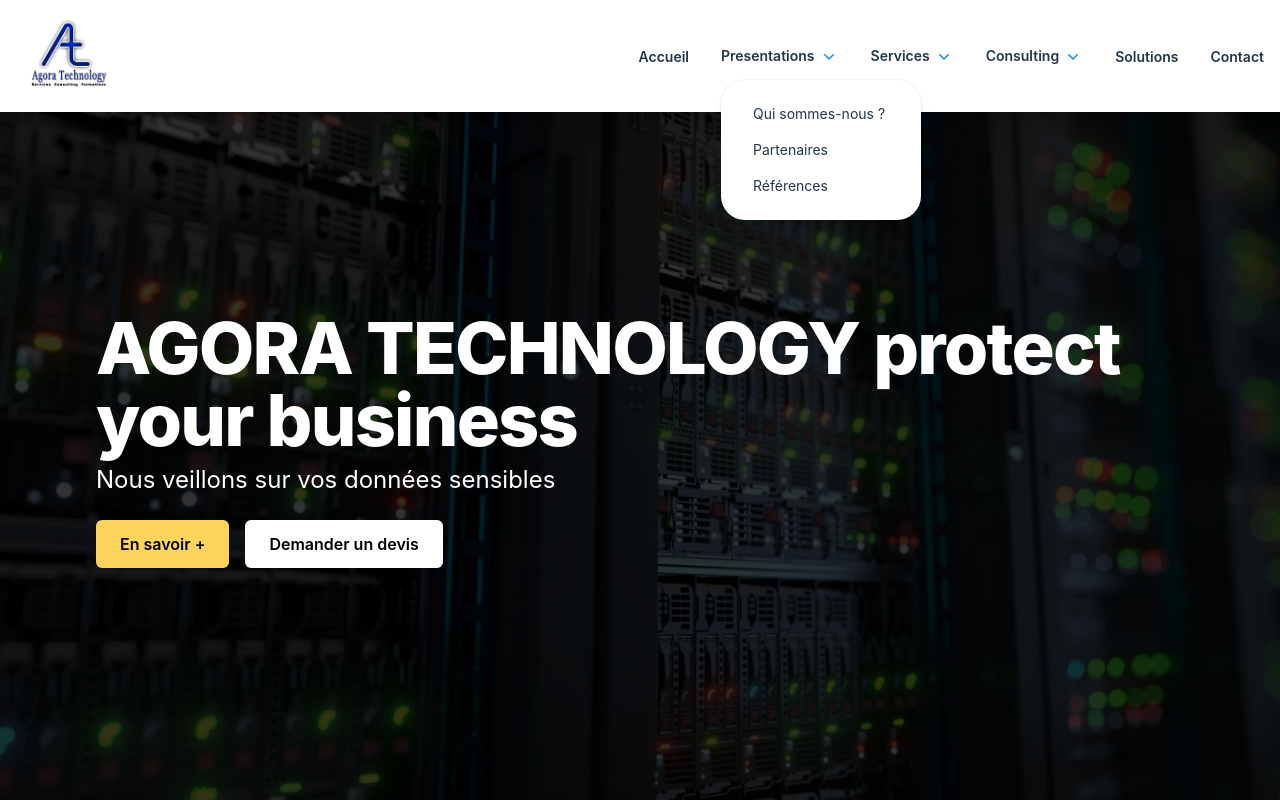
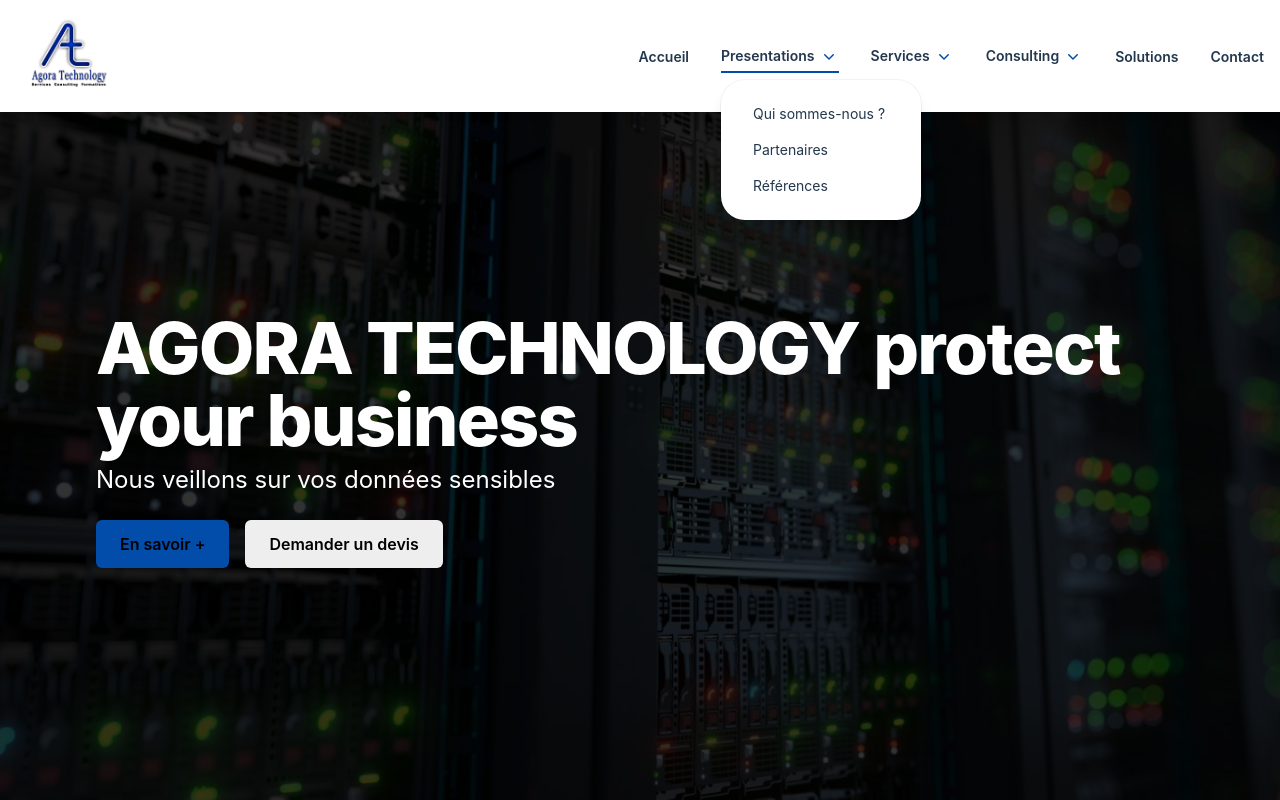
Before and after one commit to akkanour/wp-agora, a React (Vite) app: page / in a window 1280 px wide. Both pictures are taken after a click on the button "Presentations". Shown: the top 800 px of the page. Built offline with nearby package versions, Linux system fonts and the light colour scheme.

Commit message:
update header & acceuil page

```diff
--- a/src/components/common/Header.tsx
+++ b/src/components/common/Header.tsx
@@ -49,12 +49,19 @@
 export default function Header() {
   const [mobileMenuOpen, setMobileMenuOpen] = useState(false);
   const [openSubMenu, setOpenSubMenu] = useState<string | null>(null);
+  const [selectedMenu, setSelectedMenu] = useState<string | null>(null);
   const location = useLocation();
 
+  // Fonction pour gérer le clic sur le menu principal
+  const handleMenuClick = (menuName: string | null) => {
+    setOpenSubMenu(openSubMenu === menuName ? null : menuName); // Toggle du sous-menu
+  };
+
   // Ferme le menu mobile et les sous-menus après une navigation
-  const handleLinkClick = () => {
+  const handleLinkClick = (menuName: string | null) => {
     setMobileMenuOpen(false);
     setOpenSubMenu(null);
+    setSelectedMenu(menuName); // met à jour le menu sélectionné pour garder la ligne soulignée
   };
 
   return (
@@ -62,7 +69,7 @@
       <header className="fixed top-0 w-full bg-white text-[#23374D] shadow-md z-[1040]">
         <nav aria-label="Global" className="mx-auto flex max-w-7xl items-center justify-between p-4">
           <div className="flex lg:flex-1">
-            <Link to="/" className="" onClick={handleLinkClick}>
+            <Link to="/" className="" onClick={() => handleLinkClick(null)}>
               <span className="sr-only">Your Company</span>
               <img alt="Logo" src="/logo.png" className="h-16 lg:h-20 w-auto" />
             </Link>
@@ -83,12 +90,20 @@
                 {item.subMenu ? (
                   <>
                     <button
-                      onClick={() => setOpenSubMenu(openSubMenu === item.name ? null : item.name)}
-                      className="flex items-center gap-x-1 text-sm font-semibold leading-6 text-[#23374D]"
+                      onClick={() => handleMenuClick(item.name)}
+                      className={`flex items-center gap-x-1 text-sm font-semibold leading-6 ${
+                        selectedMenu === item.name ? 'text-[#024CAA]' : 'text-[#23374D]'
+                      }`}
                     >
                       {item.name}
-                      <ChevronDownIcon aria-hidden="true" className="h-5 w-5 flex-none text-[#1089FF]" />
-                      <span className="absolute bottom-[-4px] left-0 h-[2px] w-0 bg-[#1089FF] group-hover:w-full transition-all duration-500"></span>
+                      <ChevronDownIcon aria-hidden="true" className="h-5 w-5 flex-none text-[#024CAA]" />
+                      <span
+                        className={`absolute bottom-[-4px] left-0 h-[2px] transition-all duration-500 ${
+                          selectedMenu === item.name || openSubMenu === item.name
+                            ? 'w-full bg-[#024CAA]'
+                            : 'w-0 group-hover:w-full bg-[#024CAA]'
+                        }`}
+                      ></span>
                     </button>
                     {openSubMenu === item.name && (
                       <div className="absolute z-10 mt-3 min-w-[200px] max-w-xs overflow-hidden rounded-3xl bg-white shadow-lg ring-1 ring-gray-900/5">
@@ -97,12 +112,12 @@
                             <Link
                               key={subItem.name}
                               to={subItem.href}
-                              className={`block px-4 py-2 text-sm hover:bg-[#1089FF] hover:text-white whitespace-nowrap ${
+                              className={`block px-4 py-2 text-sm hover:bg-[#024CAA] hover:text-white whitespace-nowrap ${
                                 location.pathname === subItem.href
-                                  ? 'border-l-4 border-[#1089FF] bg-[#E5E5E5]'
+                                  ? 'border-l-4 border-[#024CAA] bg-[#E5E5E5]'
                                   : 'text-[#23374D]'
                               }`}
-                              onClick={handleLinkClick}
+                              onClick={() => handleLinkClick(item.name)}
                             >
                               {subItem.name}
                             </Link>
@@ -115,10 +130,14 @@
                   <Link
                     to={item.href}
                     className="text-sm font-semibold leading-6 text-[#23374D] relative"
-                    onClick={handleLinkClick}
+                    onClick={() => handleLinkClick(item.name)}
                   >
                     {item.name}
-                    <span className="absolute bottom-[-4px] left-0 h-[2px] w-0 bg-[#1089FF] group-hover:w-full transition-all duration-500"></span>
+                    <span
+                      className={`absolute bottom-[-4px] left-0 h-[2px] transition-all duration-500 ${
+                        selectedMenu === item.name ? 'w-full bg-[#024CAA]' : 'w-0 group-hover:w-full bg-[#024CAA]'
+                      }`}
+                    ></span>
                   </Link>
                 )}
               </div>
@@ -127,11 +146,11 @@
         </nav>
       </header>
 
-      <Dialog open={mobileMenuOpen} onClose={setMobileMenuOpen} className="lg:hidden">
+      <Dialog open={mobileMenuOpen} onClose={() => setMobileMenuOpen(false)} className="lg:hidden">
         <div className="fixed inset-0 z-10 bg-black opacity-50" />
         <DialogPanel className="fixed inset-y-0 right-0 z-20 w-full overflow-y-auto bg-white px-6 py-6 sm:max-w-sm sm:ring-1 sm:ring-gray-900/10 transition-transform transform duration-300">
           <div className="flex items-center justify-between">
-            <Link to="/" className="" onClick={handleLinkClick}>
+            <Link to="/" className="" onClick={() => handleLinkClick(null)}>
               <span className="sr-only">Your Company</span>
               <img alt="Logo" src="/logo.png" className="h-16 w-auto md:hidden" />
             </Link>
@@ -160,8 +179,8 @@
                             <Link
                               key={subItem.name}
                               to={subItem.href}
-                              className="block rounded-lg py-2 text-sm font-semibold leading-7 text-[#23374D] hover:bg-[#1089FF] hover:text-white"
-                              onClick={handleLinkClick}
+                              className="block rounded-lg py-2 text-sm font-semibold leading-7 text-[#23374D] hover:bg-[#024CAA] hover:text-white"
+                              onClick={() => handleLinkClick(item.name)}
                             >
                               {subItem.name}
                             </Link>
@@ -169,7 +188,11 @@
                         </DisclosurePanel>
                       </>
                     ) : (
-                      <Link to={item.href} className="-mx-3 block rounded-lg px-3 py-2 text-base font-semibold leading-7 text-[#23374D] hover:bg-[#E5E5E5]" onClick={handleLinkClick}>
+                      <Link
+                        to={item.href}
+                        className="-mx-3 block rounded-lg px-3 py-2 text-base font-semibold leading-7 text-[#23374D] hover:bg-[#E5E5E5]"
+                        onClick={() => handleLinkClick(item.name)}
+                      >
                         {item.name}
                       </Link>
                     )}
--- a/src/pages/Acceuil.tsx
+++ b/src/pages/Acceuil.tsx
@@ -18,10 +18,16 @@
 
         {/* Boutons d'action */}
         <div className="mt-6 flex flex-wrap gap-4">
-          <a href="/en-savoir-plus" className="bg-[#FFD45C] hover:bg-yellow-500 text-black font-semibold py-3 px-6 rounded-md transition duration-300 ease-in-out">
+          <a
+            href="/en-savoir-plus"
+            className="bg-[#024CAA] hover:bg-[#1089FF] text-black font-semibold py-3 px-6 rounded-md transition duration-300 ease-in-out"
+          >
             En savoir +
           </a>
-          <a href="/demander-devis" className="bg-white text-black hover:bg-[#B6F1FF] font-semibold py-3 px-6 rounded-md transition duration-300 ease-in-out">
+          <a
+            href="/demander-devis"
+            className="bg-[#EEEEEE] text-black hover:bg-[#B6F1FF] font-semibold py-3 px-6 rounded-md transition duration-300 ease-in-out"
+          >
             Demander un devis
           </a>
         </div>
```
